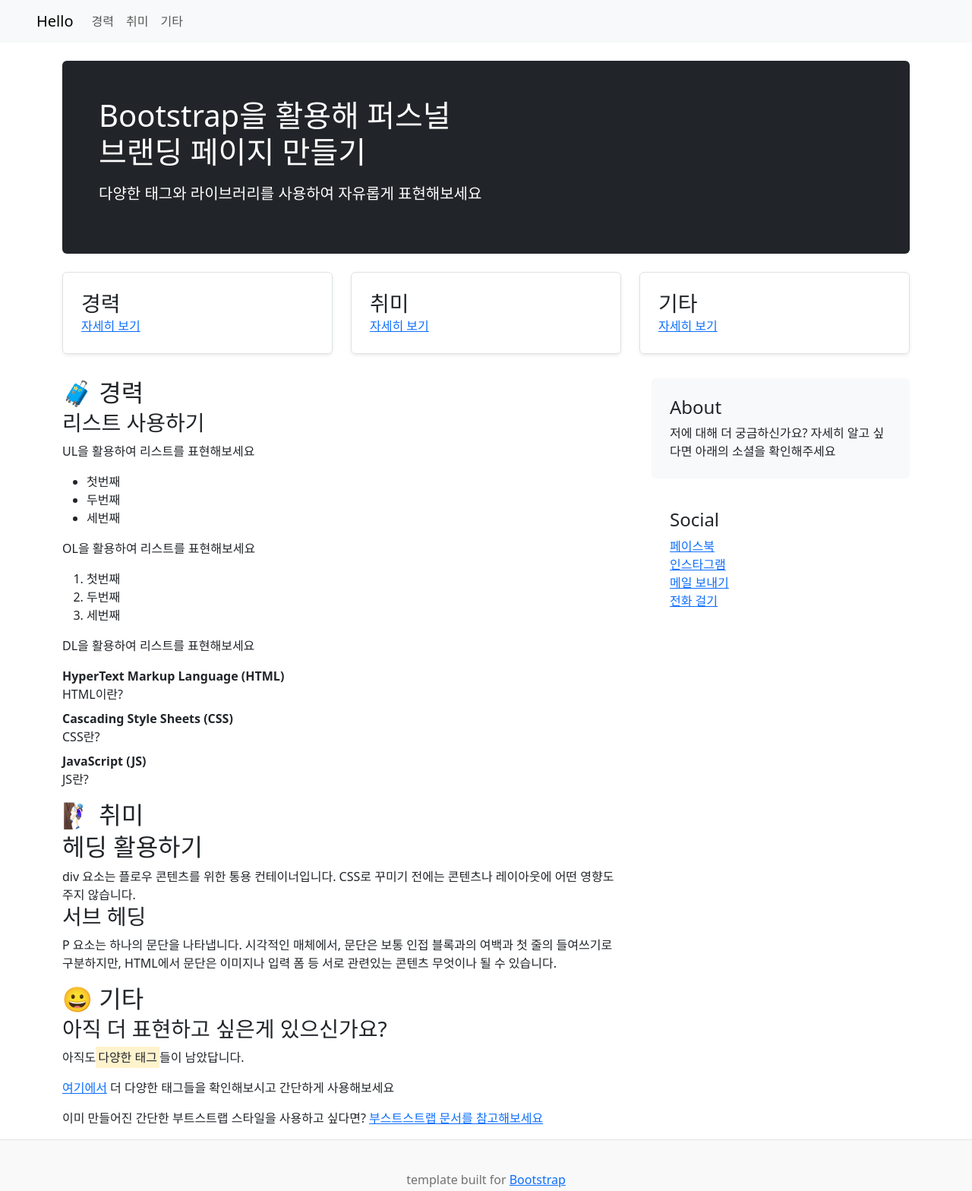
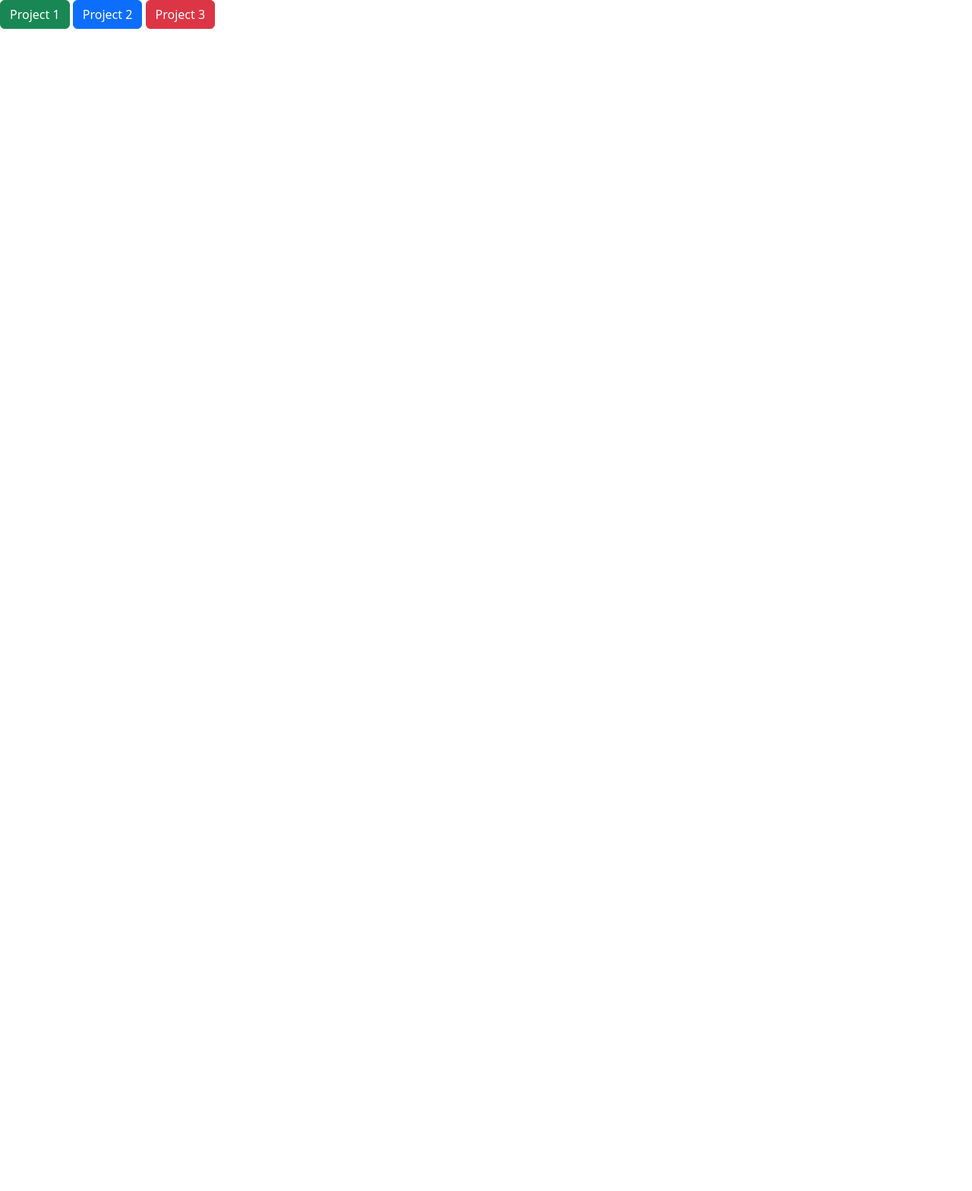
Before and after one commit to NS0H/HTML_PROJECT2, a plain HTML site: page index.html in a window 1280 px wide. Shown: the top 1568 px of the page at 76% size. After the commit the page ends 800 px from the top, so only its background shows below. Drawn offline with nearby package versions, Linux system fonts and the light colour scheme.

Commit message:
Update index.html

```diff
--- a/index.html
+++ b/index.html
@@ -1,19 +1,14 @@
 <!DOCTYPE html>
-<html lang="ko">
+<html>
   <head>
     <meta charset="utf-8" />
-		<meta name="viewport" content="width=device-width, initial-scale=1" />
-
-		<meta property="og:type" content="website" />
-		<meta property="og:site_name" content="내 소개 페이지" />
-		<meta property="og:title" content="내 소개 페이지 만들기" />
-		<meta
-			property="og:description"
-			content="내 소개 페이지를 간단히 만들어보세요"
+    <title>Project Guide</title>
+    <link rel="preconnect" href="https://fonts.googleapis.com" />
+    <link rel="preconnect" href="https://fonts.gstatic.com" crossorigin />
+    <link
+      href="https://fonts.googleapis.com/css2?family=Black+Han+Sans&display=swap"
+      rel="stylesheet"
     />
-		<meta property="og:image" content="/images/thumbnail.jpg" />
-
-		<title>내 소개 페이지</title>
 
     <link
       href="https://cdn.jsdelivr.net/npm/bootstrap@5.3.0-alpha1/dist/css/bootstrap.min.css"
@@ -21,176 +16,16 @@
       integrity="sha384-GLhlTQ8iRABdZLl6O3oVMWSktQOp6b7In1Zl3/Jr59b6EGGoI1aFkw7cmDA6j6gD"
       crossorigin="anonymous"
     />
-
-		<link
-			href="https://fonts.googleapis.com/css?family=Black+Han+Sans:400"
-			rel="stylesheet"
-		/>
-
-		<link href="./css/style.css" rel="stylesheet" />
   </head>
   <body>
-		<nav
-			class="navbar navbar-expand-lg navbar-light sticky-top bg-light px-5 mb-4"
-		>
-			<a class="navbar-brand" href="#">Hello</a>
-
-			<ul class="navbar-nav">
-				<li class="nav-item">
-					<a class="nav-link" href="#experience">경력</a>
-				</li>
-				<li class="nav-item">
-					<a class="nav-link" href="#hobby">취미</a>
-				</li>
-				<li class="nav-item">
-					<a class="nav-link" href="#etc">기타</a>
-				</li>
-			</ul>
-		</nav>
-
-		<main class="container">
-			<div class="p-4 p-md-5 mb-4 rounded text-bg-dark">
-				<div class="col-md-6 px-0">
-					<h1 class="display-7">
-						Bootstrap을 활용해 퍼스널 브랜딩 페이지 만들기
-					</h1>
-					<p class="lead my-3">
-						다양한 태그와 라이브러리를 사용하여 자유롭게 표현해보세요
-					</p>
-				</div>
-			</div>
-
-			<div class="row mb-2">
-				<div class="col-md-4">
-					<div
-						class="row g-0 border rounded overflow-hidden flex-md-row mb-4 shadow-sm h-md-100 position-relative"
-					>
-						<div class="col p-4 d-flex flex-column position-static">
-							<h3 class="mb-0">경력</h3>
-							<a href="#experience" class="stretched-link">자세히 보기</a>
-						</div>
-					</div>
-				</div>
-
-				<div class="col-md-4">
-					<div
-						class="row g-0 border rounded overflow-hidden flex-md-row mb-4 shadow-sm h-md-100 position-relative"
-					>
-						<div class="col p-4 d-flex flex-column position-static">
-							<h3 class="mb-0">취미</h3>
-							<a href="#hobby" class="stretched-link">자세히 보기</a>
-						</div>
-					</div>
-				</div>
-				<div class="col-md-4">
-					<div
-						class="row g-0 border rounded overflow-hidden flex-md-row mb-4 shadow-sm h-md-100 position-relative"
-					>
-						<div class="col p-4 d-flex flex-column position-static">
-							<h3 class="mb-0">기타</h3>
-							<a href="#etc" class="stretched-link">자세히 보기</a>
-						</div>
-					</div>
-				</div>
-			</div>
-
-			<div class="row g-5">
-				<div class="col-md-8">
-					<article id="experience" class="bootstrap-post">
-						<h2 class="bootstrap-post-title mb-1">🧳 경력</h2>
-						<h3>리스트 사용하기</h3>
-						<p>UL을 활용하여 리스트를 표현해보세요</p>
-						<ul>
-							<li>첫번째</li>
-							<li>두번째</li>
-							<li>세번째</li>
-						</ul>
-						<p>OL을 활용하여 리스트를 표현해보세요</p>
-						<ol>
-							<li>첫번째</li>
-							<li>두번째</li>
-							<li>세번째</li>
-						</ol>
-						<p>DL을 활용하여 리스트를 표현해보세요</p>
-						<dl>
-							<dt>HyperText Markup Language (HTML)</dt>
-							<dd>HTML이란?</dd>
-							<dt>Cascading Style Sheets (CSS)</dt>
-							<dd>CSS란?</dd>
-							<dt>JavaScript (JS)</dt>
-							<dd>JS란?</dd>
-						</dl>
-					</article>
-
-					<article id="hobby" class="bootstrap-post">
-						<h2 class="bootstrap-post-title mb-1">🧗🏻‍♀️ 취미</h2>
-						<h2>헤딩 활용하기</h2>
-						<div>
-							div 요소는 플로우 콘텐츠를 위한 통용 컨테이너입니다. CSS로 꾸미기
-							전에는 콘텐츠나 레이아웃에 어떤 영향도 주지 않습니다.
-						</div>
-						<h3>서브 헤딩</h3>
-						<p>
-							P 요소는 하나의 문단을 나타냅니다. 시각적인 매체에서, 문단은 보통
-							인접 블록과의 여백과 첫 줄의 들여쓰기로 구분하지만, HTML에서
-							문단은 이미지나 입력 폼 등 서로 관련있는 콘텐츠 무엇이나 될 수
-							있습니다.
-						</p>
-					</article>
-
-					<article id="etc" class="bootstrap-post">
-						<h2 class="bootstrap-post-title mb-1">😀 기타</h2>
-						<h3>아직 더 표현하고 싶은게 있으신가요?</h3>
-						<p>아직도<mark>다양한 태그</mark>들이 남았답니다.</p>
-						<p>
-							<a
-								href="https://developer.mozilla.org/ko/docs/Web/HTML/Element"
-								target="_blank"
-								>여기에서</a
-							>
-							더 다양한 태그들을 확인해보시고 간단하게 사용해보세요
-						</p>
-						<p>
-							이미 만들어진 간단한 부트스트랩 스타일을 사용하고 싶다면?
-							<a href="https://getbootstrap.com" target="_blank">
-								부스트스트랩 문서를 참고해보세요
-							</a>
-						</p>
-					</article>
-				</div>
-
-				<div class="col-md-4">
-					<div class="position-sticky" style="top: 2rem">
-						<div class="p-4 mb-3 bg-light rounded">
-							<h4>About</h4>
-							<p class="mb-0">
-								저에 대해 더 궁금하신가요? 자세히 알고 싶다면 아래의 소셜을
-								확인해주세요
-							</p>
-						</div>
-
-						<div class="p-4">
-							<h4>Social</h4>
-							<ol class="list-unstyled">
-								<li><a href="#">페이스북</a></li>
-								<li><a href="#">인스타그램</a></li>
-								<li><a href="mailto:m.bluth@example.com">메일 보내기</a></li>
-								<li><a href="tel:+123456789">전화 걸기</a></li>
-							</ol>
-						</div>
-					</div>
-				</div>
-			</div>
-		</main>
-
-		<footer class="bootstrap-footer">
-			<p>
-				template built for
-				<a href="https://getbootstrap.com/">Bootstrap</a>
-			</p>
-			<p>
-				<a href="#">Back to top</a>
-			</p>
-		</footer>
+    <button class="btn btn-success" onclick="location.href='project1.html'">
+      Project 1
+    </button>
+    <button class="btn btn-primary" onclick="location.href='project2.html'">
+      Project 2
+    </button>
+    <button class="btn btn-danger" onclick="location.href='project3.html'">
+      Project 3
+    </button>
   </body>
 </html>
```
Lines whose indentation alone changed are shown as unchanged.
